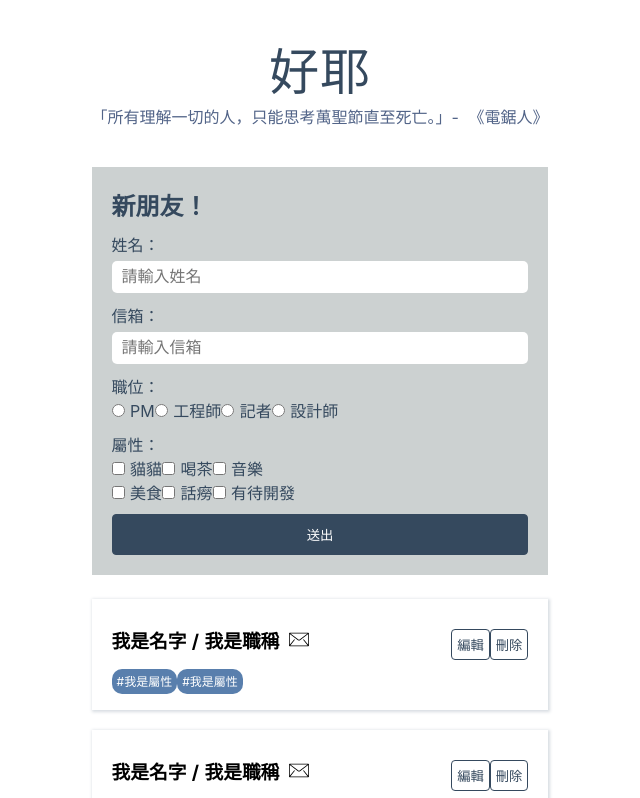
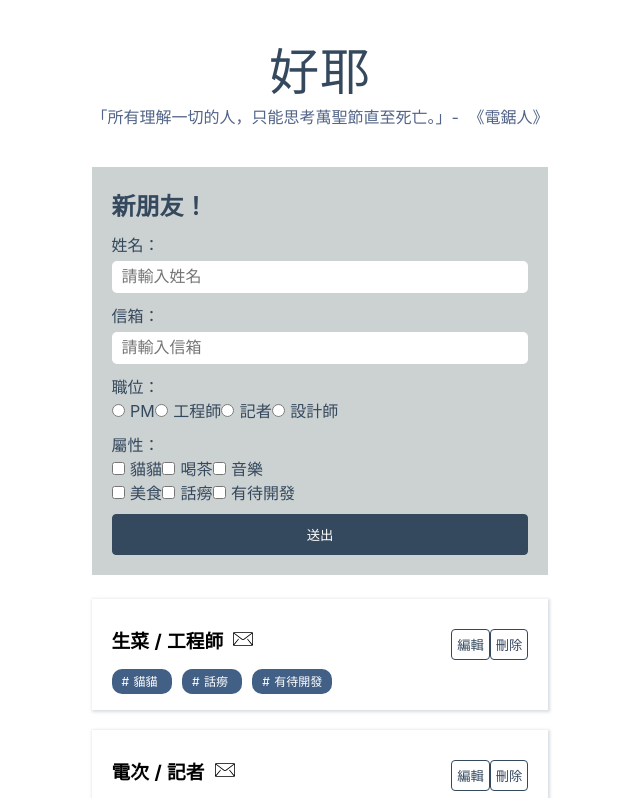
Before and after one commit to liyibass/git-practice, a Nuxt app: page / in a window 1280 px wide. Shown: the top 798 px of the page, without its empty margins (320-960 px from the left). Built offline with nearby package versions, Linux system fonts and the light colour scheme.

Commit message:
feat: v-bind data (#7)
Co-authored-by: YiHsuan Lee <yi-hsuanlee@yi-hsuandeMacBook-Pro.local>

```diff
--- a/components/Card.vue
+++ b/components/Card.vue
@@ -2,8 +2,10 @@
     <div class="card__container">
         <div class="card__title">
             <div class="title__name">
-                <h3>我是名字 / 我是職稱</h3>
-                <img src="../static/mail.svg" width="20px"/>
+                <h3>{{ contact.name }} / {{ contact.job }}</h3>
+                <a :href="'mailto:'+contact.email">
+                    <img src="../static/mail.svg" width="20px">
+                </a>
             </div>
             <div>
                 <button>編輯</button>
@@ -11,11 +13,20 @@
             </div>
         </div>
         <div class="card__content">
-            <span class="attribute">#我是屬性</span>
-            <span class="attribute">#我是屬性</span>
+            <span class="attribute" v-for="characteristic of contact.characteristic" :key="characteristic">
+                # {{ characteristic }}
+            </span>
         </div>
     </div>
 </template>
+
+<script>
+export default {
+  props: {
+    contact: Object
+  }
+}
+</script>
 
 <style scoped>
     button {
@@ -41,14 +52,16 @@
         margin-top: 10px;
     }
     .attribute {
-        background-color: #597fad;
-        padding: 5px;
+        background-color: #426085;
+        padding: 5px 10px;
         font-size: 12px;
         border-radius: 10px;
         color: white;
+        margin-right: 10px;
     }
     .title__name {
         display: flex;
+        align-items: flex-end;
     }
     img {
         margin-left: 10px;
--- a/components/InputGroup.vue
+++ b/components/InputGroup.vue
@@ -30,6 +30,10 @@
   </div>
 </template>
 
+<script>
+export default {}
+</script>
+
 <style scope>
   .input__container {
     margin: 24px 0;
--- a/pages/index.vue
+++ b/pages/index.vue
@@ -8,15 +8,59 @@
         「所有理解一切的人，只能思考萬聖節直至死亡。」- 《電鋸人》
       </div>
       <InputGroup />
-      <Card />
-      <Card />
+      <div >
+        <Card :contact="contact" v-for='contact of contacts.reverse()' :key="contact.id"/>
+      </div>
     </div>
   </div>
 </template>
 
 <script>
 
-export default {}
+export default {
+  name: 'Home',
+  data () {
+    return {
+      contacts: [
+        {
+          id: 1,
+          name: '生菜',
+          email: 'v61265@gmail.com',
+          job: '工程師',
+          characteristic: ['貓貓', '話癆', '有待開發']
+        },
+        {
+          id: 2,
+          name: '電次',
+          email: 'chianman@gmail.com',
+          job: '記者',
+          characteristic: ['貓貓', '美食']
+        },
+        {
+          id: 3,
+          name: '瑪琪瑪',
+          email: 'makima@gmail.com',
+          job: 'PM',
+          characteristic: ['貓貓', '喝茶', '有待開發']
+        },
+        {
+          id: 4,
+          name: '秋',
+          email: 'asakawa@gmail.com',
+          job: '記者',
+          characteristic: ['喝茶', '音樂',]
+        },
+        {
+          id: 5,
+          name: '帕瑪',
+          email: 'pama@gmail.com',
+          job: '設計師',
+          characteristic: ['貓貓', '美食', '話癆']
+        }
+      ]
+    }
+  }
+}
 </script>
 
 <style>
```
